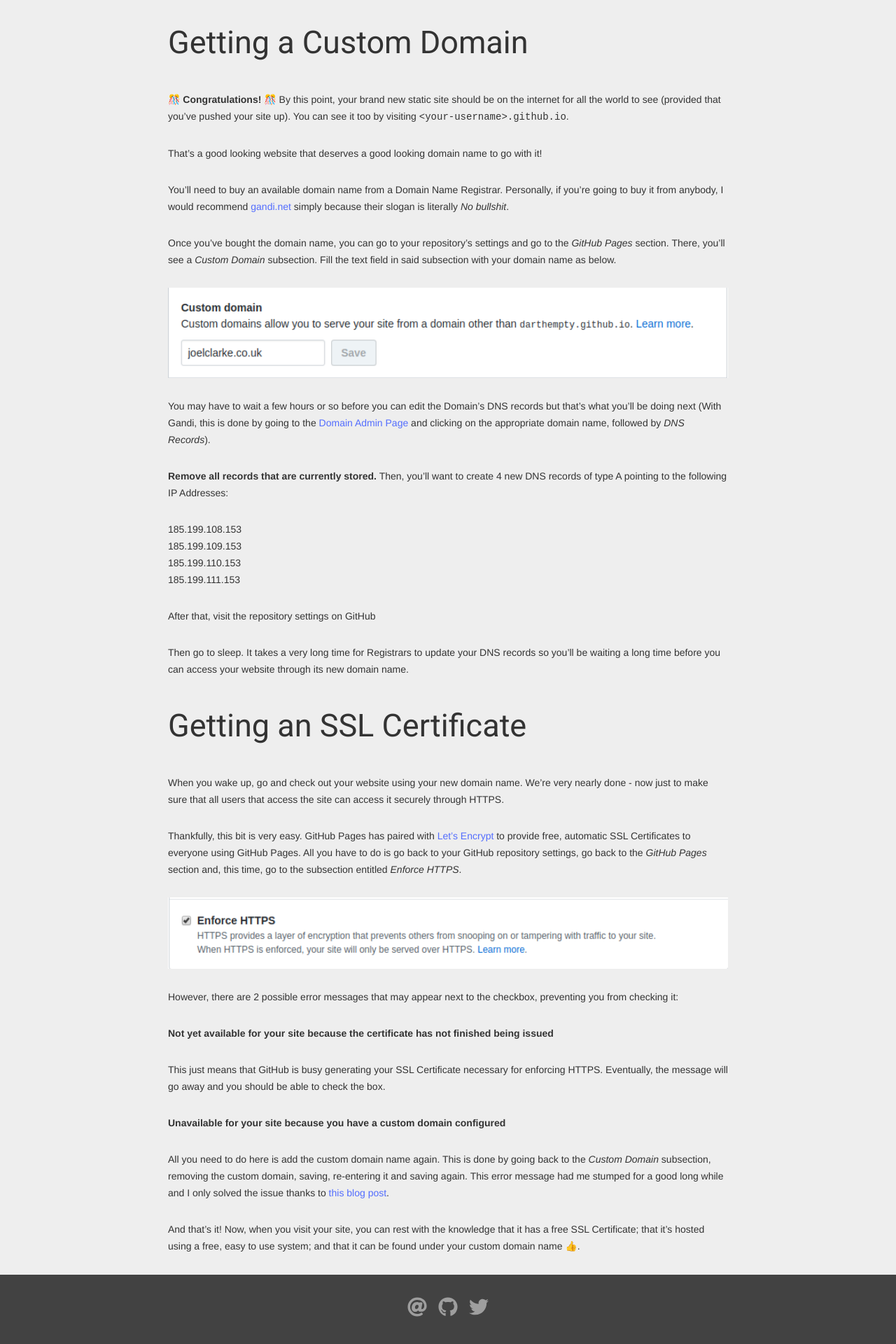
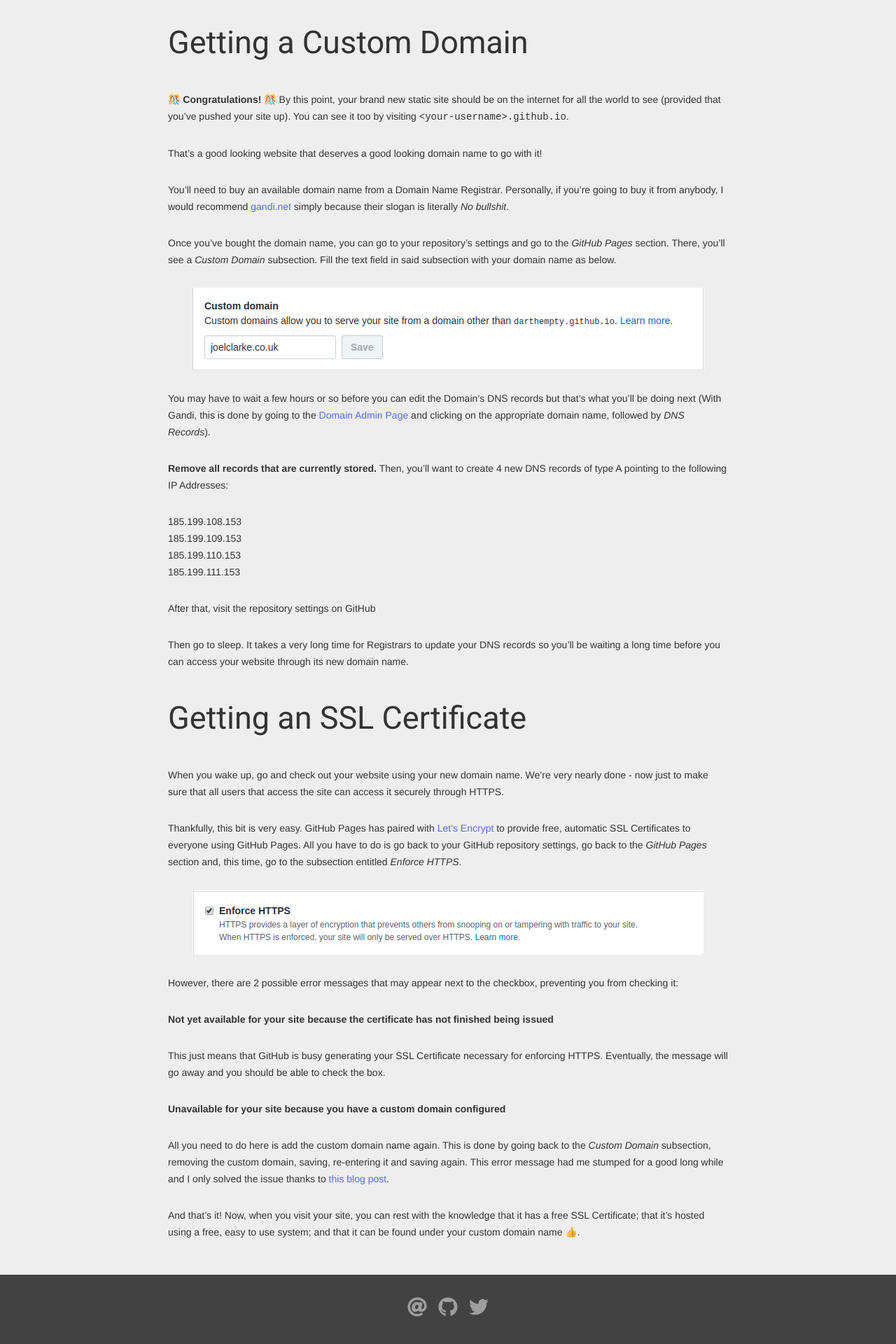
Before and after one commit to DarthEmpty/joelclarke.co.uk, a Jekyll site: the page built from _posts/2018-06-20-github-pages,-a-custom-domain-and-https.md, in a window 1280 px wide. Shown: the part 2060-3980 px from the top of the page at 70% size. Built offline with Jekyll 4.4.1, drawn with Linux system fonts in a browser that asks for light colours; nearby versions of some CDN libraries; emoji names are drawn with the system emoji font.

Commit message:
Fix new post layout

```diff
--- a/_sass/base.scss
+++ b/_sass/base.scss
@@ -26,14 +26,19 @@ a {
   text-decoration: none;
 }
 
-code {
-  word-wrap: normal;
+pre {
+  overflow: auto;
 }
 
 img {
-  width: 100%;
-  height: auto;
-  align-self: center;
+  max-width: 100%;
+  max-height: 100%;
+  margin: 0 auto;
+  display: block;
+}
+
+.emoji {
+  display: inline-flex;
 }
 
 .mdl-layout {
```
Also changed, not shown: _posts/2018-07-18-the-duality-of-bandwidths-vs.-my-wifi-card.md (+4 -8 lines), assets/images/mini_pcie_vs_m2.jpg (added), 1 other file.
